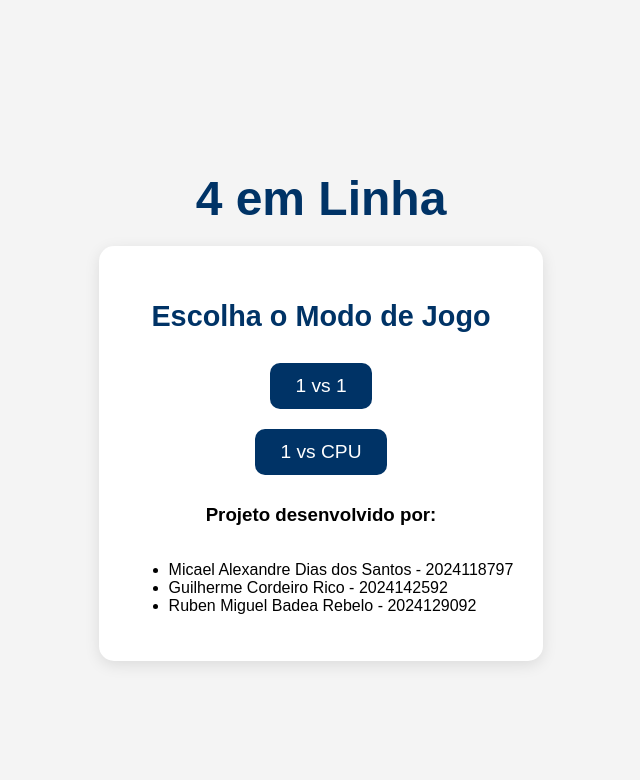
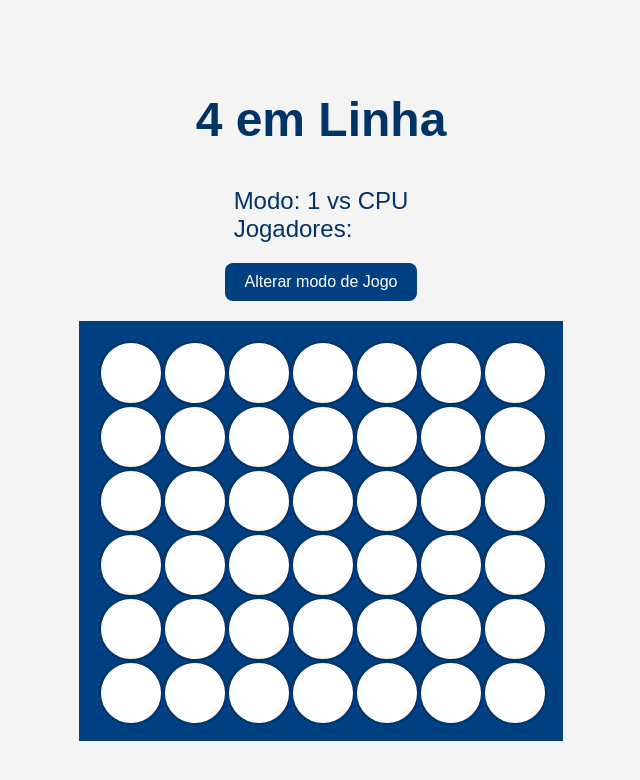
Before and after one commit to Mica12331/Final_Project_Script_Languages, a React (Create React App) app in the folder projeto-final/: page / in a window 1280 px wide. Shown: the top 780 px of the page, without its empty margins (319-959 px from the left). Built offline with nearby package versions, Linux system fonts and the light colour scheme.

Commit message:
Implementação escolha modos de jogo e colocação da peça alternada no tabuleiro

```diff
--- a/projeto-final/src/App.js
+++ b/projeto-final/src/App.js
@@ -6,8 +6,8 @@ import "./App.css";
 
 function App() {
     // Estado para o modo de jogo (1 vs 1 ou contra o computador)
-    const [gameMode, setGameMode] = useState(null);
-    const [gameStarted, setGameStarted] = useState(false);
+    const [gameMode, setGameMode] = useState("vsCPU");
+    const [gameStarted, setGameStarted] = useState(true);
     const [players, setPlayers] = useState([]);
 
     const startGame = (mode) => {
@@ -79,7 +79,7 @@ function App() {
                     </div>
 
                     <div className="board-wrapper">
-                        <GameBoard gameMode={gameMode} setGameMode={setGameMode}/>
+                        <GameBoard gameMode={gameMode} setGameMode={setGameMode} players={players} />
                     </div>
                 </>
             )}
--- a/projeto-final/src/Components/GameBoard/GameBoard.css
+++ b/projeto-final/src/Components/GameBoard/GameBoard.css
@@ -51,3 +51,11 @@
 .mode-button:hover {
     background-color: #0066cc;
 }
+
+.cell.player1 {
+    background-color: red;
+}
+
+.cell.player2 {
+    background-color: yellow;
+}
--- a/projeto-final/src/Components/GameBoard/GameBoard.jsx
+++ b/projeto-final/src/Components/GameBoard/GameBoard.jsx
@@ -1,4 +1,4 @@
-import React from "react";
+import React, {useState} from "react";
 import "./GameBoard.css";
 
 const ROWS = 6;
@@ -26,11 +26,31 @@ const createEmptyBoard = () => {
 };
 
 function GameBoard(props) {
-    const board = createEmptyBoard();
+    const [board, setBoard] = useState(createEmptyBoard());
+    const [currentPlayer, setCurrentPlayer] = useState("player1");
+
+
+
+
 
     const handleClick = (row, col) => {
         console.log(`Clicou na célula ${row},${col}`);
     };
+
+
+    function colocaPeca(elemento, player){
+        elemento.classList.add(player);
+        trocaJogador(player)
+    }
+
+    function trocaJogador(currentPlayer) {
+        if (currentPlayer === "player1") {
+            setCurrentPlayer("player2");
+        }else {
+            setCurrentPlayer("player1");
+        }
+    }
+
 
 
     return (
@@ -51,7 +71,11 @@ function GameBoard(props) {
                                 key={id}
                                 id={id}
                                 className={`cell ${cell.isSpecial ? 'special' : ''}`}
-                                onClick={() => handleClick(cell.row, cell.col)}
+                                onClick={(e) => {
+                                    handleClick(cell.row, cell.col);
+                                    colocaPeca(e.target, currentPlayer);
+                                    trocaJogador(currentPlayer);
+                                }}
                             />
                         );
                     })
```
